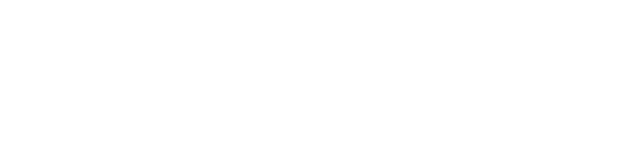
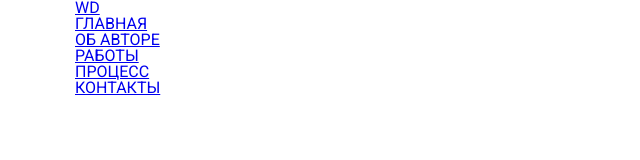
Before and after one commit to KostyaCoder/Figma, a plain HTML site: page index.html in a window 1280 px wide. Shown: the whole page, without its empty margins (0-640 px from the left). Drawn offline with Linux system fonts and the light colour scheme; a web font is replaced by a local one.

Commit message:
Add container styles

```diff
--- a/assets/css/common.css
+++ b/assets/css/common.css
@@ -7,6 +7,10 @@
   font-size: 14px;
   /* font-family: "Revalia", cursive; */
   font-family: "Roboto", sans-serif;
+}
+
+.container {
+  margin: 0 auto;
 }
 
 .main-heading,
@@ -52,10 +56,36 @@ Extra extra large	xxl	≥1400px */
   :root {
     font-size: 15px;
   }
+
+  .container {
+    max-width: 540px;;
+  }
+}
+
+@media screen and (min-width: 768px) {
+  .container {
+    max-width: 730px;;
+  }
 }
 
 @media screen and (min-width: 992px) {
   :root {
     font-size: 16px;
   }
+
+  .container {
+    max-width: 950px;;
+  }
 }
+
+@media screen and (min-width: 1200px) {
+  .container {
+    max-width: 1130px;;
+  }
+}
+
+@media screen and (min-width: 1400px) {
+  .container {
+    max-width: 1330px;;
+  }
+}
--- a/index.html
+++ b/index.html
@@ -13,5 +13,32 @@
     <link rel="stylesheet" href="assets/css/style.css" />
     <title>Document</title>
   </head>
-  <body></body>
+  <body>
+    <header class="header">
+      <div class="container">
+        <h1 class="logo">
+          <a href="#" class="logo-link">WD</a>
+          <nav class="nav">
+            <ul class="nav-list">
+              <li class="nav-list">
+                <a href="#" class="nav-link">ГЛАВНАЯ</a>
+              </li>
+              <li class="nav-list">
+                <a href="#" class="nav-link">ОБ АВТОРЕ</a>
+              </li>
+              <li class="nav-list">
+                <a href="#" class="nav-link">РАБОТЫ</a>
+              </li>
+              <li class="nav-list">
+                <a href="#" class="nav-link">ПРОЦЕСС</a>
+              </li>
+              <li class="nav-list">
+                <a href="#" class="nav-link">КОНТАКТЫ</a>
+              </li>
+            </ul>
+          </nav>
+        </h1>
+      </div>
+    </header>
+  </body>
 </html>
```
